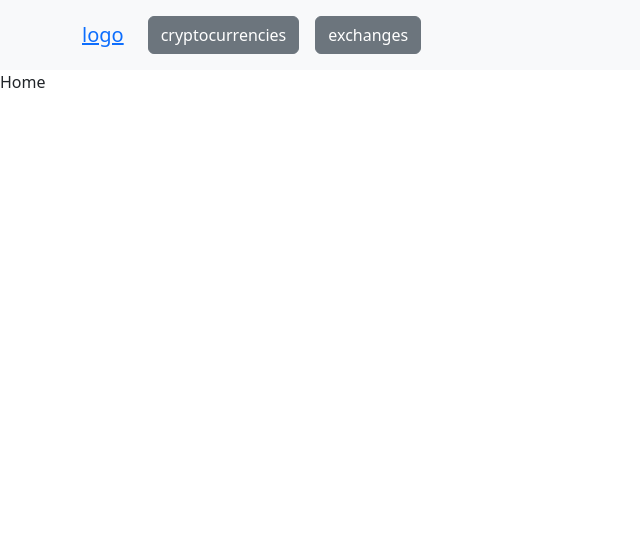
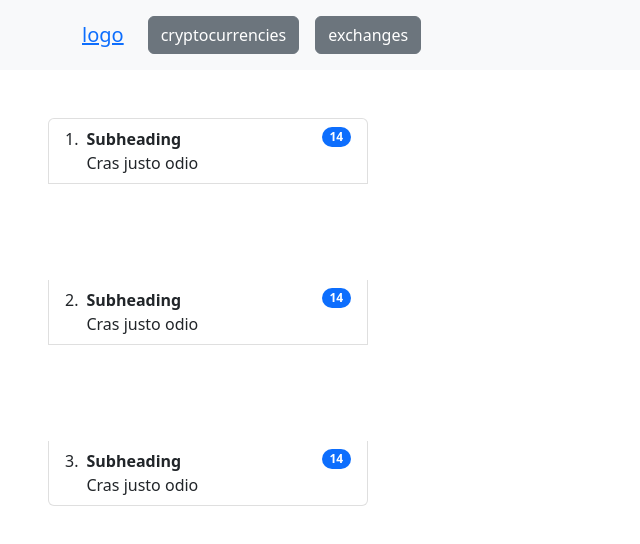
Before and after one commit to GiftedNathan/cryptoland, a React (Vite) app: page / in a window 1280 px wide. Shown: the top 544 px of the page, without its empty margins (0-640 px from the left). Built offline with nearby package versions, Linux system fonts and the light colour scheme.

Commit message:
Updated Home.jsx; added cryto stats

```diff
--- a/src/pages/Home.jsx
+++ b/src/pages/Home.jsx
@@ -1,8 +1,49 @@
 import React from 'react'
+import { ListGroup, Badge } from 'react-bootstrap'
+
 
 const Home = () => {
   return (
-    <div>Home</div>
+    <div>
+      <ListGroup as="ol" className="d-flex flex-wrap " numbered>
+        <ListGroup.Item
+          as="li"
+          className="d-flex justify-content-between align-items-start w-25 m-5"
+        >
+          <div className="ms-2 me-auto">
+            <div className="fw-bold">Subheading</div>
+            Cras justo odio
+          </div>
+          <Badge bg="primary" pill>
+            14
+          </Badge>
+        </ListGroup.Item>
+        <ListGroup.Item
+          as="li"
+          className="d-flex justify-content-between align-items-start w-25 m-5"
+        >
+          <div className="ms-2 me-auto">
+            <div className="fw-bold">Subheading</div>
+            Cras justo odio
+          </div>
+          <Badge bg="primary" pill>
+            14
+          </Badge>
+        </ListGroup.Item>
+        <ListGroup.Item
+          as="li"
+          className="d-flex justify-content-between align-items-start w-25 m-5"
+        >
+          <div className="ms-2 me-auto">
+            <div className="fw-bold">Subheading</div>
+            Cras justo odio
+          </div>
+          <Badge bg="primary" pill>
+            14
+          </Badge>
+        </ListGroup.Item>
+      </ListGroup>
+    </div>
   )
 }
 
```
